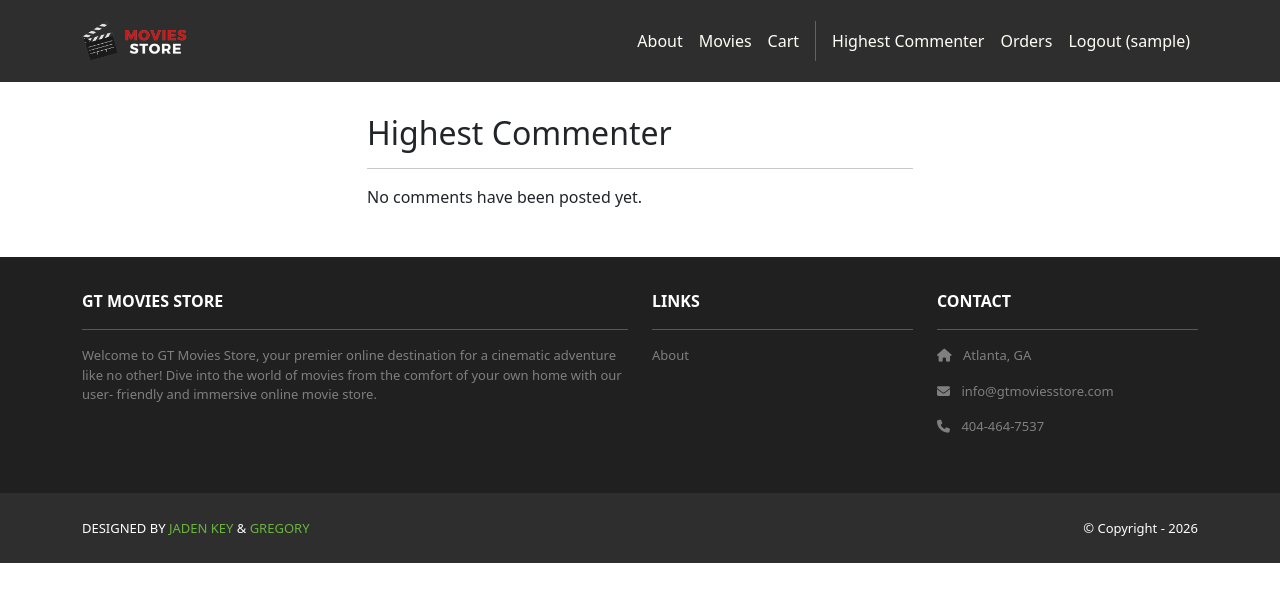
After one commit to JadenKey/Movies-Store, a Django app: page /movies/highest-commenter/ in a window 1280 px wide. The commit adds this page. Shown: the top 602 px of the page. Run offline with Django 5.2, Linux system fonts and the light colour scheme; the visitor is signed in with stand-in values (Sample User, id 1); data comes from the database, SQL or seed files in the repository; data that the repository does not hold is empty; some libraries are stand-ins or nearby versions.

Commit message:
UserStory4 completed: admin accts show highest commenter + comment count

```diff
--- /dev/null
+++ b/movies/templates/movies/highest_commenter.html
@@ -0,0 +1,22 @@
+{% extends 'base.html' %}
+{% block content %}
+<div class="p-3">
+  <div class="container">
+    <div class="row mt-3">
+      <div class="col-md-6 mx-auto mb-3">
+        <h2>Highest Commenter</h2>
+        <hr />
+        {% if template_data.top_user %}
+        <p><b>Username:</b> {{ template_data.top_user.username }}</p>
+        <p><b>Number of Comments:</b> {{ template_data.top_user.comments_num }}</p>
+        {% else %}
+        <p>No comments have been posted yet.</p>
+        {% endif %}
+      </div>
+    </div>
+  </div>
+</div>
+
+
+
+{% endblock content %}
--- a/movies/urls.py
+++ b/movies/urls.py
@@ -11,4 +11,5 @@ urlpatterns = [
         views.delete_review, name='movies.delete_review'),
     path('<int:id>/review/<int:review_id>/report/',
         views.report_review, name='movies.report_review'),
+    path('highest-commenter/', views.highest_commenter, name='movies.highest_commenter'),
 ]
--- a/movies/views.py
+++ b/movies/views.py
@@ -1,6 +1,9 @@
 from django.shortcuts import render, redirect, get_object_or_404
 from .models import Movie, Review
 from django.contrib.auth.decorators import login_required
+from django.db.models import Count
+from django.contrib.admin.views.decorators import staff_member_required
+from django.contrib.auth.models import User
 
 
 def index(request):
@@ -70,3 +73,11 @@ def report_review(request,id, review_id):
     review.reports = review.reports + 1
     review.save()
     return redirect('movies.show', id=id)
+
+@staff_member_required
+def highest_commenter(request):
+    top_user = User.objects.annotate(comments_num=Count('review')).filter(comments_num__gt=0).order_by('-comments_num').first()
+    template_data = {}
+    template_data['title'] = 'Highest Commenter'
+    template_data['top_user'] = top_user
+    return render(request, 'movies/highest_commenter.html', {'template_data': template_data})
--- a/moviesstore/templates/base.html
+++ b/moviesstore/templates/base.html
@@ -47,6 +47,11 @@
             <div class=
               "vr bg-white mx-2 d-none d-lg-block"></div>
             {% if user.is_authenticated %}
+              {% if user.is_staff %}
+              <a class="nav-link"
+                href="{% url 'movies.highest_commenter' %}">Highest Commenter
+              </a>
+              {% endif %}
             <a class="nav-link"
               href="{% url 'accounts.orders' %}">Orders
             </a>
```
